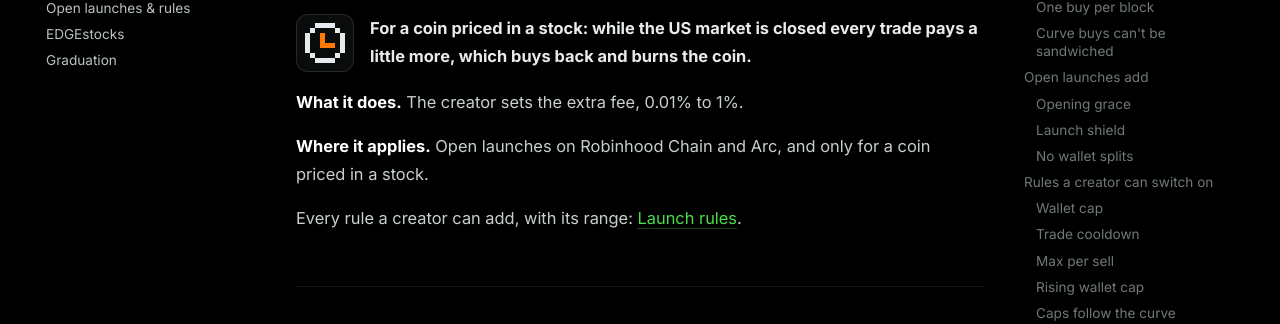
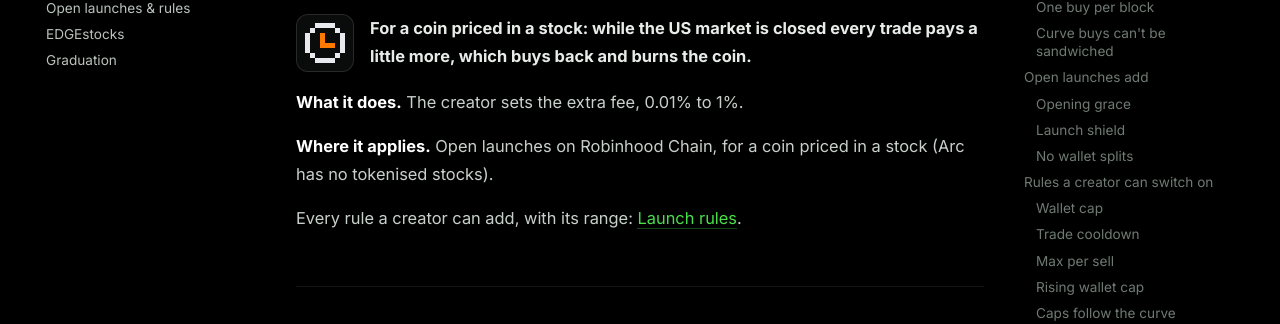
Before and after one commit to Tedz-1edge/1edge-docs, an MkDocs documentation site: the page built from docs/launch/protections.md, in a window 1280 px wide and 900 px high, scrolled down 7311 px. Shown: the part 175-499 px from the top of the window. Built offline with MkDocs 1.6.1 and Material for MkDocs 9.7.7, drawn with Linux system fonts in a browser that asks for light colours.

Commit message:
Protections: market-hours fee runs where tokenised stocks are (Robinhood Chain open launches)
Co-Authored-By: Claude Opus 5.5 <noreply@anthropic.com>

```diff
--- a/docs/launch/protections.md
+++ b/docs/launch/protections.md
@@ -230,7 +230,7 @@ These are off unless the creator switches them on at launch. Anything they pick
 
 **What it does.** The creator sets the extra fee, 0.01% to 1%.
 
-**Where it applies.** Open launches on Robinhood Chain and Arc, and only for a coin priced in a stock.
+**Where it applies.** Open launches on Robinhood Chain, for a coin priced in a stock (Arc has no tokenised stocks).
 
 Every rule a creator can add, with its range: [Launch rules](open-launches.md#launch-rules).
 
```
